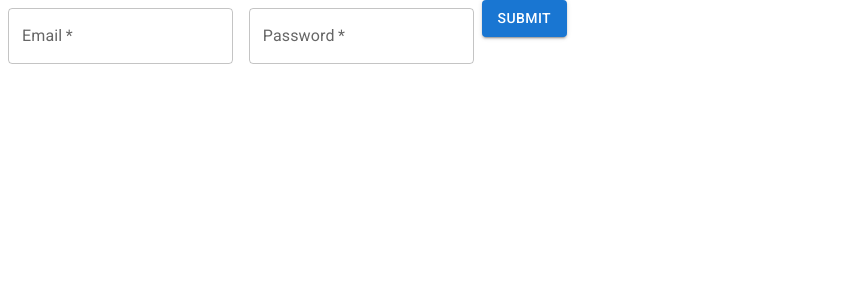
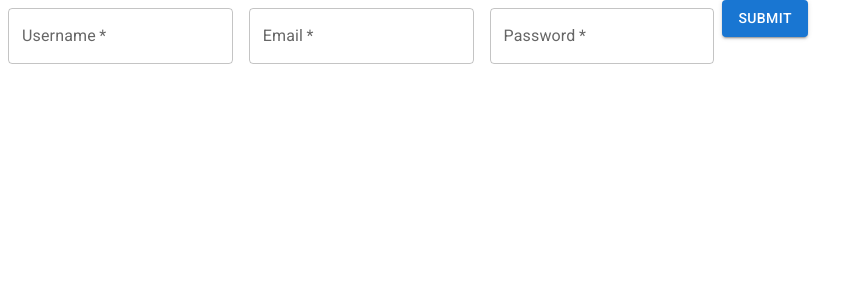
Before and after one commit to jessicamcg/cinegraph, a React (Create React App) app in the folder client/: page / in a window 1280 px wide. Shown: the top 300 px of the page, without its empty margins (0-864 px from the left). Built offline with nearby package versions, Linux system fonts and the light colour scheme.

Commit message:
signup now lol

```diff
--- a/client/src/components/loginForm.js
+++ b/client/src/components/loginForm.js
@@ -1,16 +1,17 @@
-import React, {useState} from "react";
+import React, { useState } from "react";
 import Box from "@mui/material/Box";
 import TextField from "@mui/material/TextField";
-import Button from '@mui/material/Button'
+import Button from "@mui/material/Button";
 
 export default function LoginOrSignupForm() {
-    const [email, setEmail] = useState('')
-    const [password, setPassword] = useState('')
+    const [username, setUsername] = useState("");
+    const [email, setEmail] = useState("");
+    const [password, setPassword] = useState("");
 
     const handleSubmit = (e) => {
-        e.preventDefault()
-        console.log('Email:', email, "Password:", password)
-    }
+        e.preventDefault();
+        console.log("Username:", username, "Email:", email, "Password:", password);
+    };
     return (
         <Box
             component="form"
@@ -24,10 +25,18 @@ export default function LoginOrSignupForm() {
             <TextField
                 required
                 id="outlined-required"
+                label="Username"
+                defaultValue="Username"
+                value={username}
+                onInput={(e) => setUsername(e.target.value)}
+            />
+            <TextField
+                required
+                id="outlined-required"
                 label="Email"
                 defaultValue="Email"
-                value = {email}
-                onInput= {(e) => setEmail(e.target.value)}
+                value={email}
+                onInput={(e) => setEmail(e.target.value)}
             />
             <TextField
                 required
@@ -35,10 +44,12 @@ export default function LoginOrSignupForm() {
                 label="Password"
                 type="password"
                 autoComplete="current-password"
-                value = {password}
+                value={password}
                 onInput={(e) => setPassword(e.target.value)}
             />
-            <Button type="submit" variant="contained">Submit</Button>
+            <Button type="submit" variant="contained">
+                Submit
+            </Button>
         </Box>
     );
 }
```
